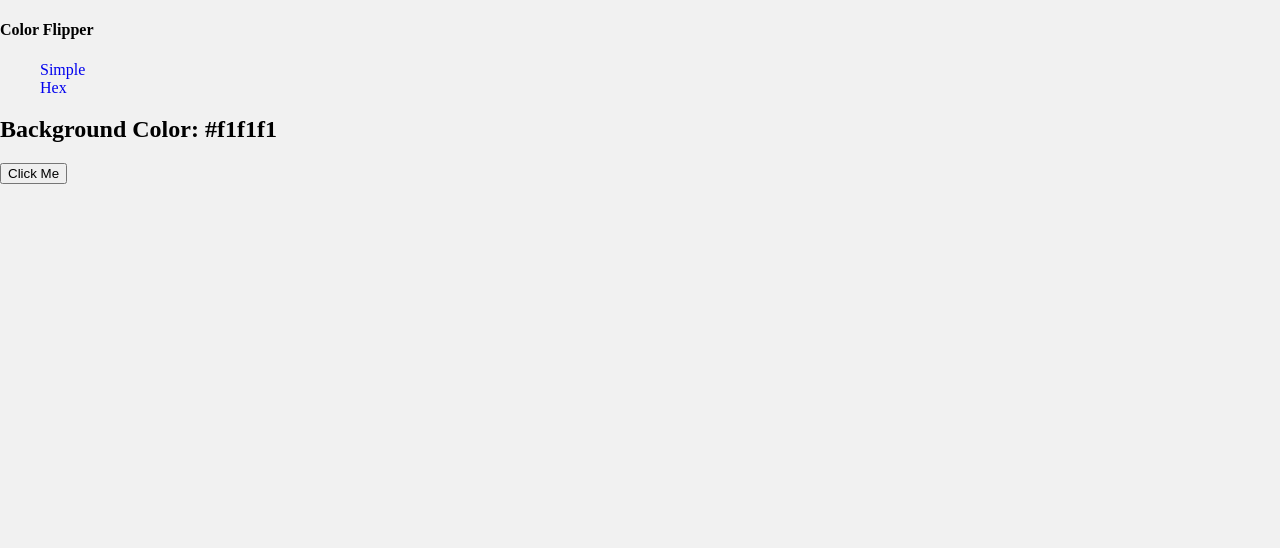
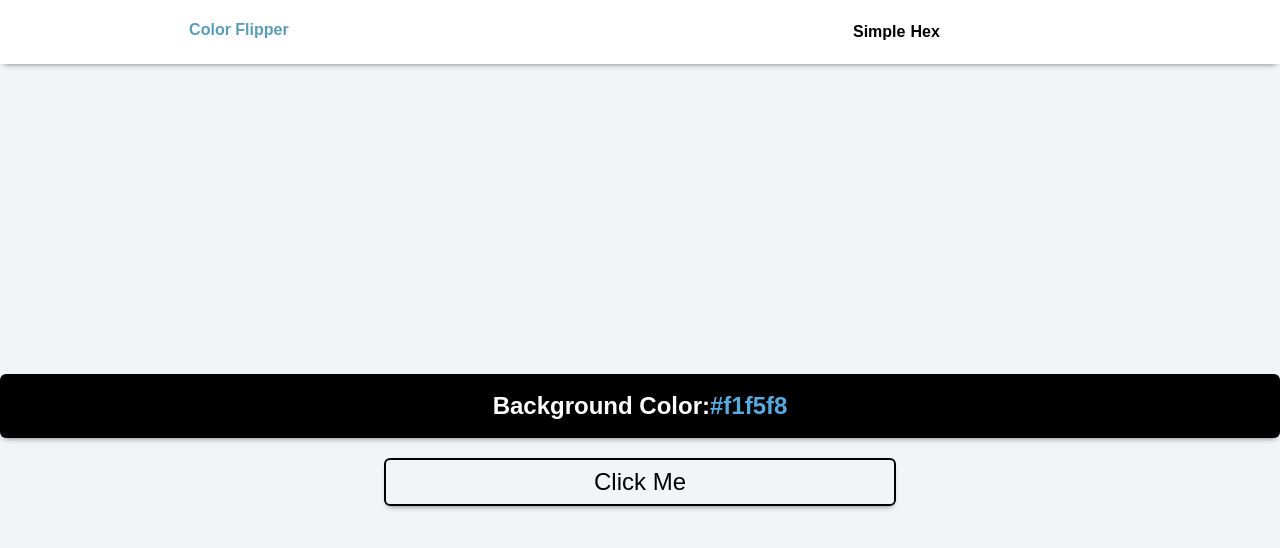
Before and after one commit to oramio-co/color_flipper, a plain HTML site: page index.html in a window 1280 px wide. Drawn offline with Linux system fonts and the light colour scheme; a web font is replaced by a local one.

Commit message:
add style to markup

```diff
--- a/index.html
+++ b/index.html
@@ -10,7 +10,7 @@
   </head>
   <body>
     <nav class="nav-center">
-      <h4>Color Flipper</h4>
+      <h4 class="title">Color Flipper</h4>
       <ul class="nav-links">
         <li>
           <a href="index.html">Simple</a>
@@ -21,7 +21,9 @@
       </ul>
     </nav>
     <main class="container">
-      <h2>Background Color: <span class="color">#f1f1f1</span></h2>
+      <h2 class="splash">
+        Background Color: <span class="color">#f1f5f8</span>
+      </h2>
       <button class="btn btn-hero" id="btn">Click Me</button>
     </main>
   </body>
--- a/style.css
+++ b/style.css
@@ -1,8 +1,13 @@
+@import url("https://use.typekit.net/zft7xwb.css");
+
 html,
 body {
     margin: 0;
     padding: 0;
-    background-color: #f1f1f1;
+    background-color: #f1f5f8;
+    font-family: open-sans, sans-serif;
+    font-weight: 700;
+    font-style: normal;
 }
 
 ul {
@@ -11,4 +16,70 @@ ul {
 
 a {
   text-decoration: none;
+  color: black;
 }
+
+.nav-center {
+  height: 4rem;
+  background-color: white;
+  display: flex;
+  justify-content: space-around;
+  box-shadow: 0 4px 6px -4px #727171;
+}
+
+.title {
+  color: #5A9DB7;
+}
+
+.nav-links {
+  width: 30%;
+  display: flex;
+  align-items: center;
+  justify-content: center;
+}
+
+.nav-links li {
+  margin-right: 5px;
+}
+
+.nav-links li a:hover {
+  text-decoration: underline;
+}
+
+.container {
+  height: calc(100vh - 4rem - 4px);
+  display: flex;
+  flex-direction: column;
+  justify-content: center;
+  place-items: center;
+}
+
+.splash {
+  width: 100%;
+  background-color: black;
+  color: white;
+  height: 4rem;
+  display: flex;
+  align-items: center;
+  justify-content: center;
+  border-radius: 6px;
+  box-shadow: 0 4px 6px -4px #727171;
+}
+
+.color {
+  color: #57ABDF;
+}
+
+.btn {
+  width: 40%;
+  background: transparent;
+  font-size: 1.5rem;
+  padding: .5rem 1.5rem;
+  border: solid 2px black;
+  border-radius: 6px;
+  box-shadow: 0 4px 6px -4px #727171;
+}
+
+.btn:hover {
+  background-color: rgba(170, 170, 170, 0.5);
+}
```
